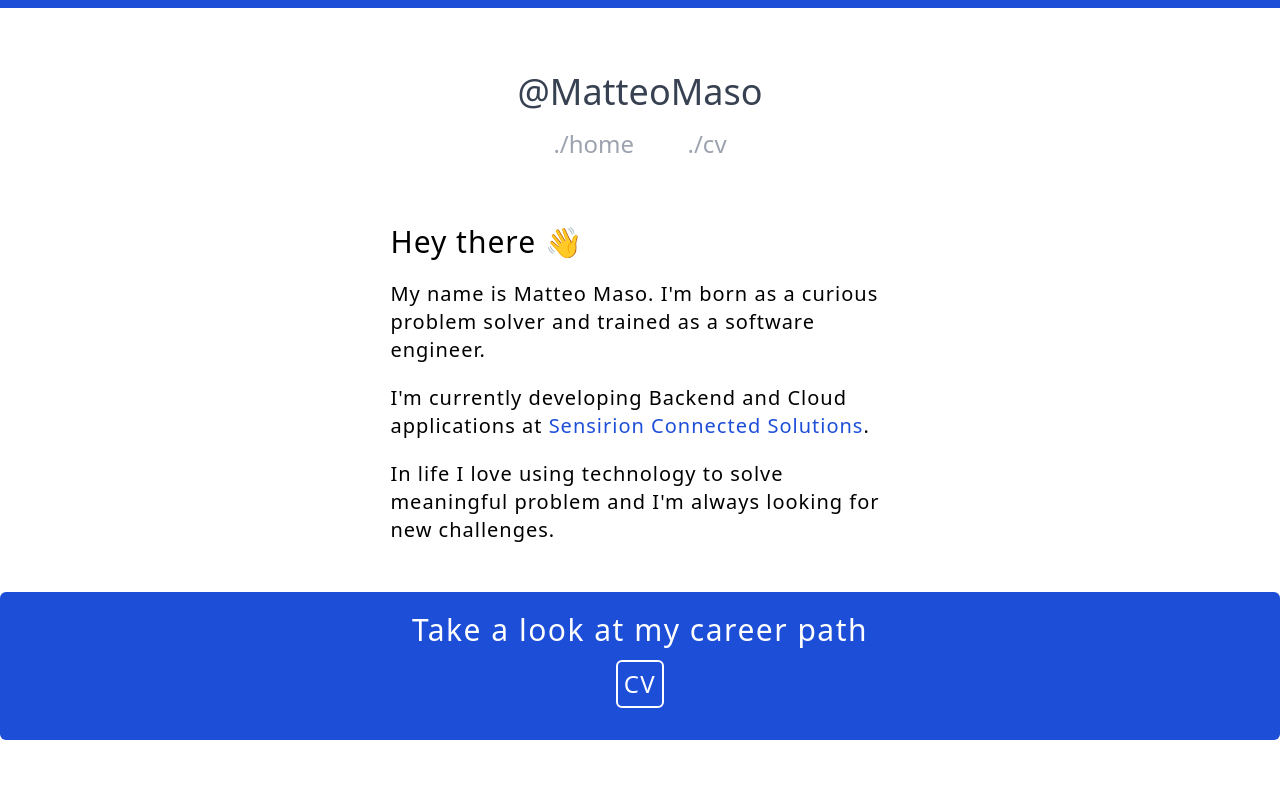
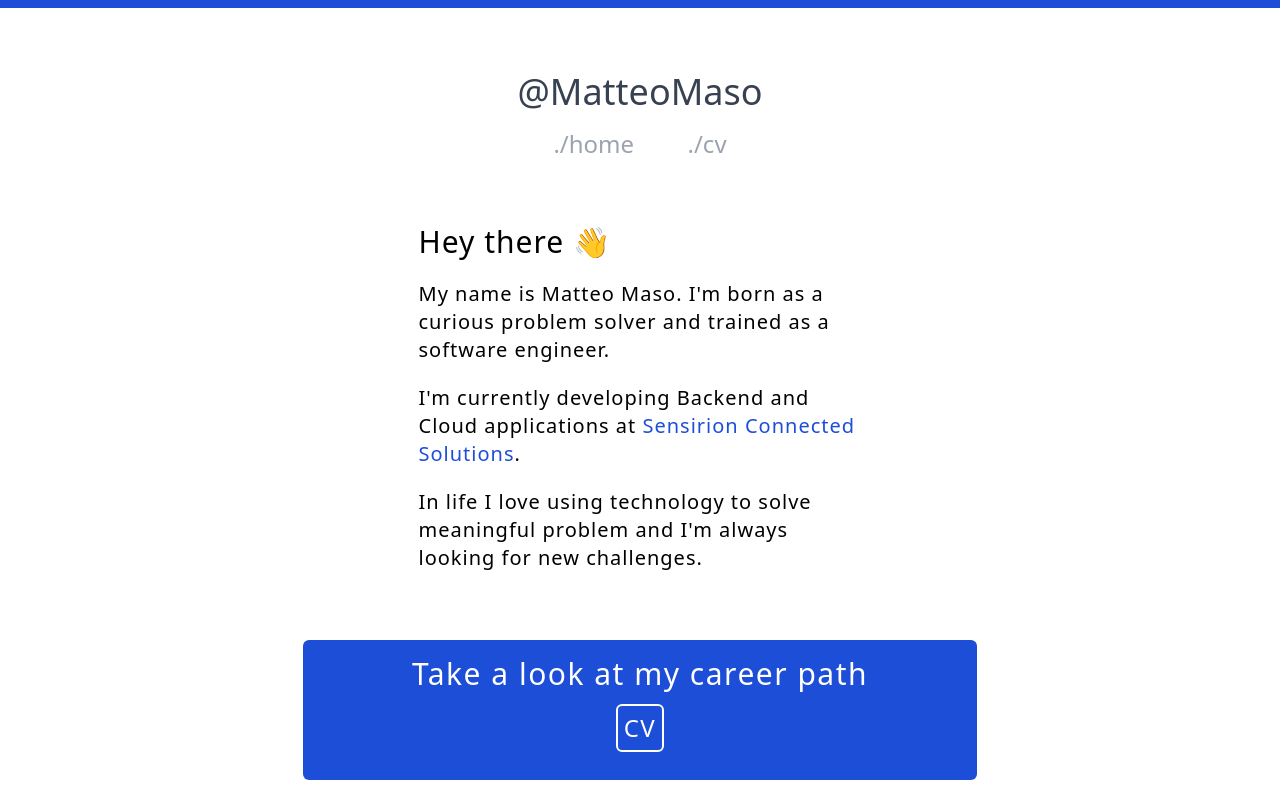
Before and after one commit to MatteoMaso/Portfolio, a Next.js app: page / in a window 1280 px wide. Shown: the top 800 px of the page. Built offline with nearby package versions, Linux system fonts and the light colour scheme.

Commit message:
feat: made cv section smaller

```diff
--- a/src/app/page.tsx
+++ b/src/app/page.tsx
@@ -29,9 +29,9 @@ export default function HomePage() {
           </div>
         </div>
 
-        <div className="container sm:rounded-md  w-screen bg-blue-700 my-5">
+        <div className="container w-full my-5">
           <div className="p-2 grid grid-cols-1 place-items-center">
-            <div className="md:w-3/5 m-3 text-white text-3xl text-center grid grid-cols-1 place-items-center tracking-wider">
+            <div className="md:w-3/5 m-3 p-4 sm:rounded-md text-white text-3xl text-center grid grid-cols-1 place-items-center tracking-wider bg-blue-700">
               <h2 className="hidden md:block">
                 Take a look at my career path
               </h2>
```
